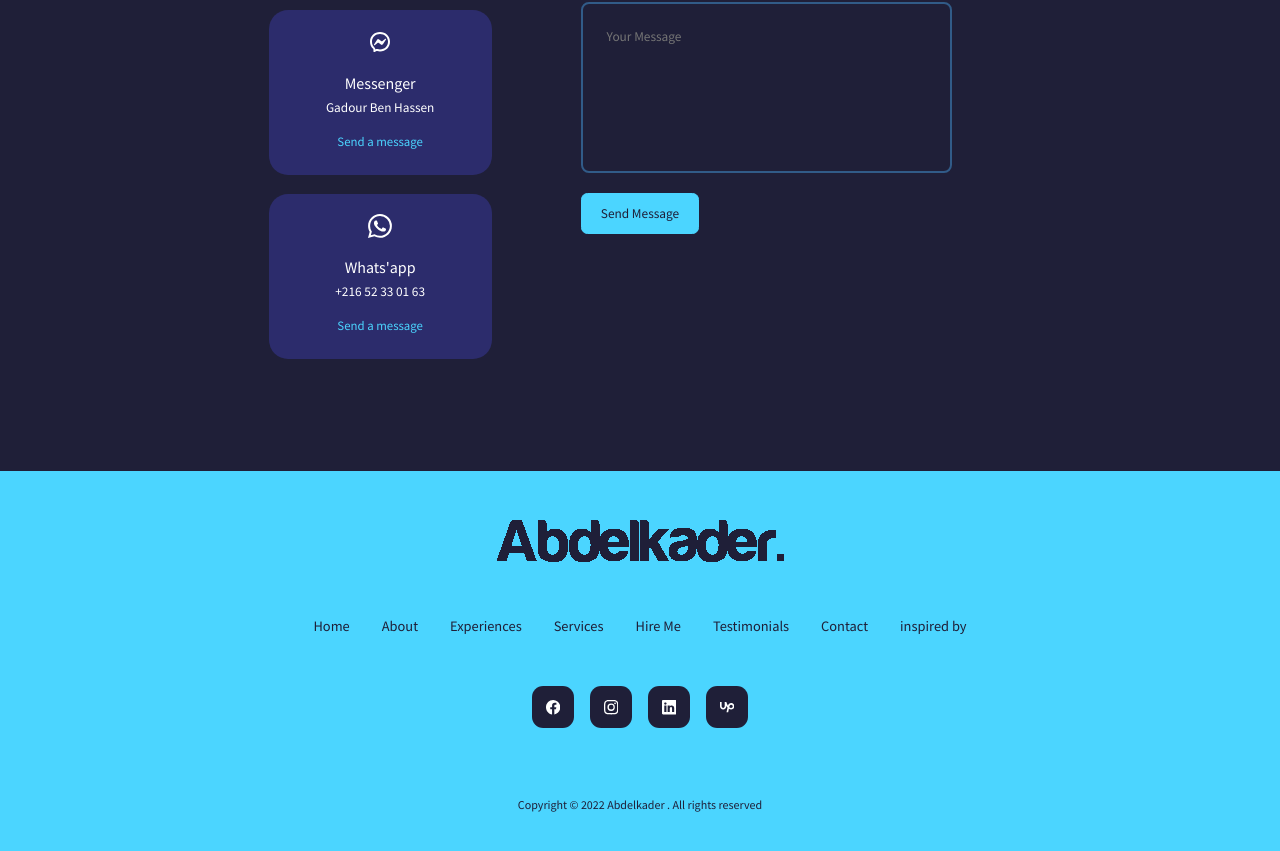
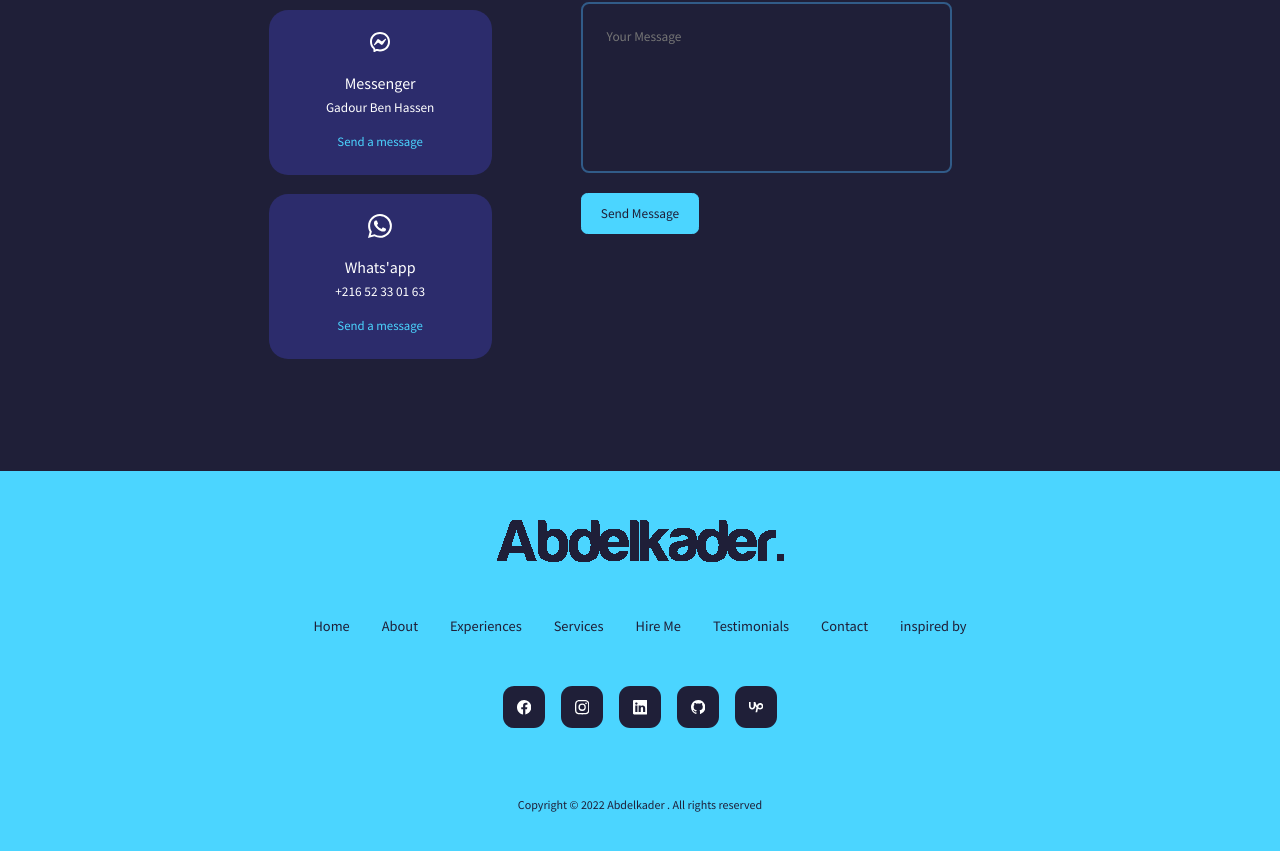
Before and after one commit to Abdelkaderbh/my-portfolio, a React (Create React App) app: page / in a window 1280 px wide. Shown: the part 4243-5094 px from the top of the page. Built offline with nearby package versions, Linux system fonts and the light colour scheme.

Commit message:
feature: add github link

```diff
--- a/src/components/footer/Footer.jsx
+++ b/src/components/footer/Footer.jsx
@@ -27,6 +27,7 @@ const Footer = () => {
           <a href="https://www.facebook.com/Gadour.BH/" target="_blank"> <BsFacebook className='socialIcon'/> </a>
           <a href="https://www.instagram.com/gadourbenhssen/?hl=fr" target="_blank"> <BsInstagram className='socialIcon'/> </a>
           <a href="https://www.linkedin.com/in/abdelkader-ben-hassen-bab946202/" target="_blank"> <BsLinkedin className='socialIcon'/> </a>
+          <a href='https://github.com/Abdelkaderbh' target="_blank"> <BsGithub className='socialIcon'/> </a>
           <a href="https://www.upwork.com/freelancers/~01bbefdf0493faf916" target="_blank"> <SiUpwork className='socialIcon'/> </a>
       </div>
 
```
